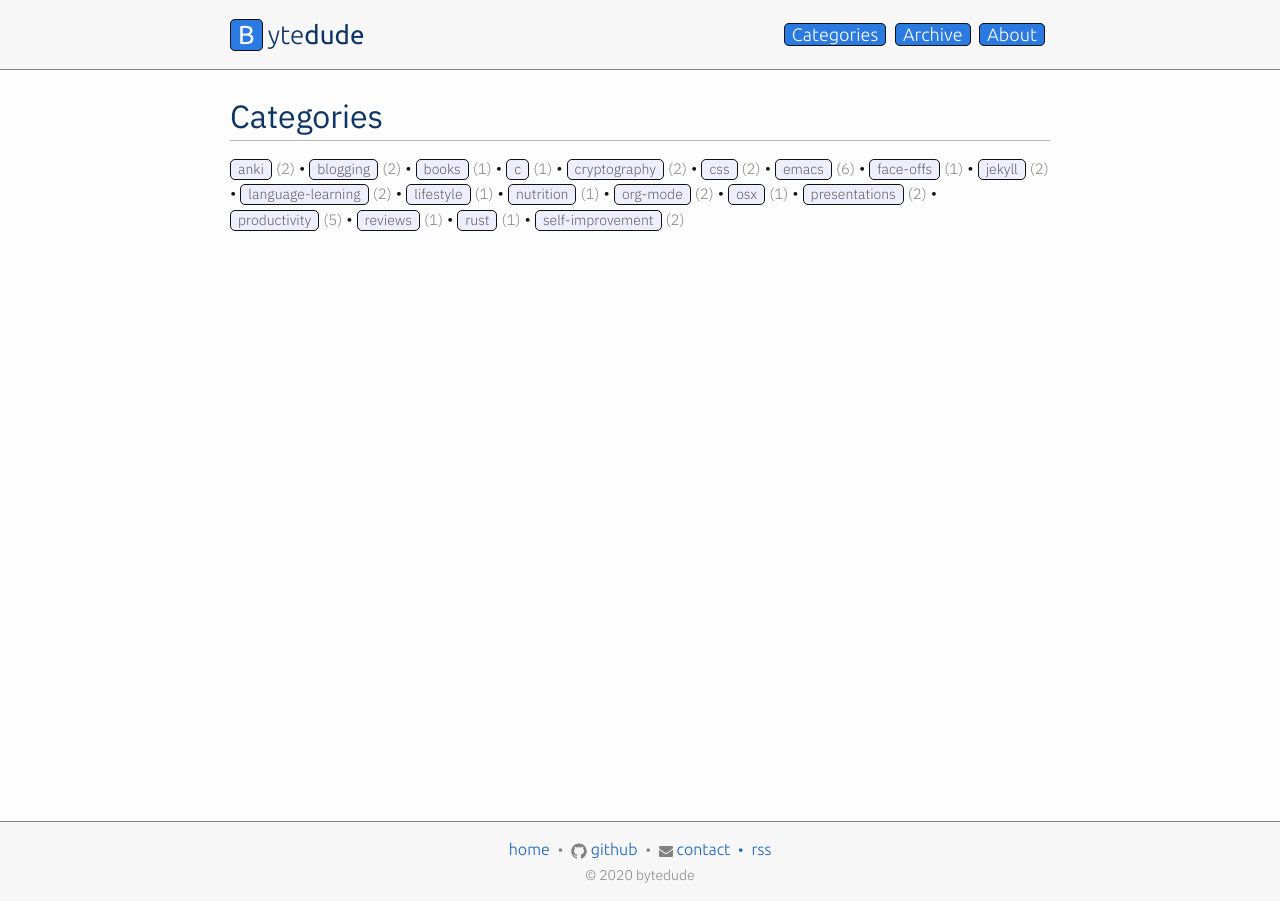
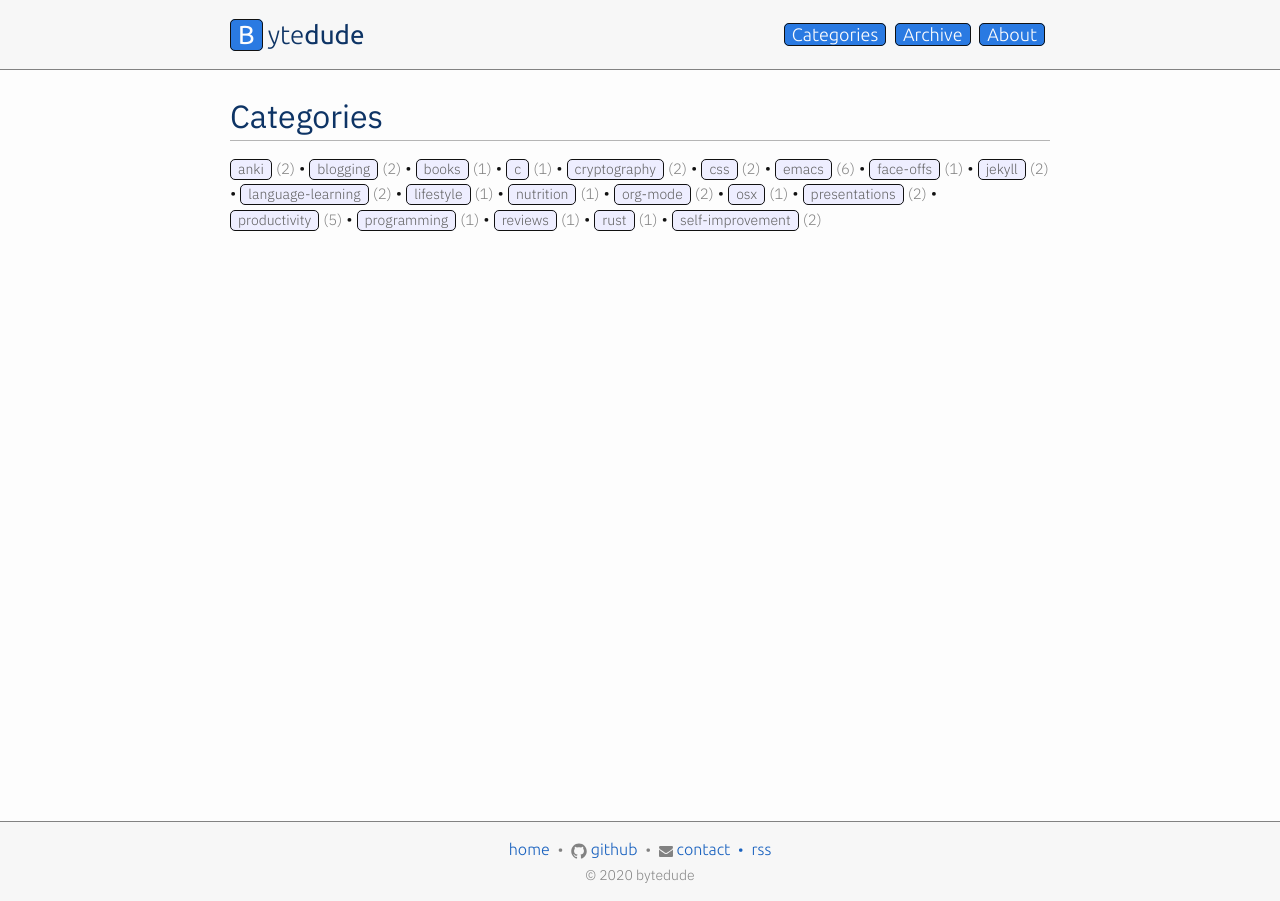
Before and after one commit to mrcnski/signor.dev, a Jekyll site: the page built from categories.md, in a window 1280 px wide. Built offline with Jekyll 4.4.1, drawn with Linux system fonts in a browser that asks for light colours; comment, search, counter and statistics services are not loaded.

Commit message:
add programming category

```diff
--- a/_config.yml
+++ b/_config.yml
@@ -84,6 +84,7 @@ category_descriptions:
   - { name: "osx", description: "" }
   - { name: "presentations", description: "" }
   - { name: "productivity", description: "" }
+  - { name: "programming", description: "" }
   - { name: "reviews", description: "" }
   - { name: "rust", description: "" }
   - { name: "self-improvement", description: "" }
```
